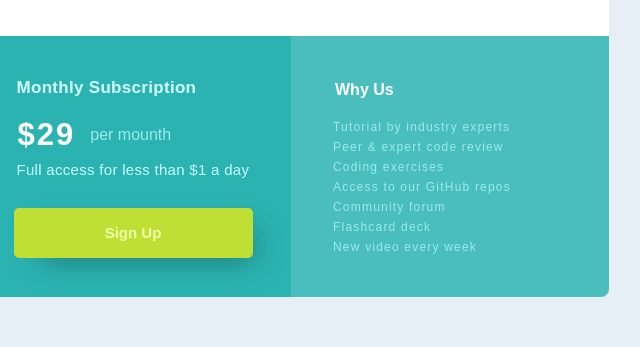
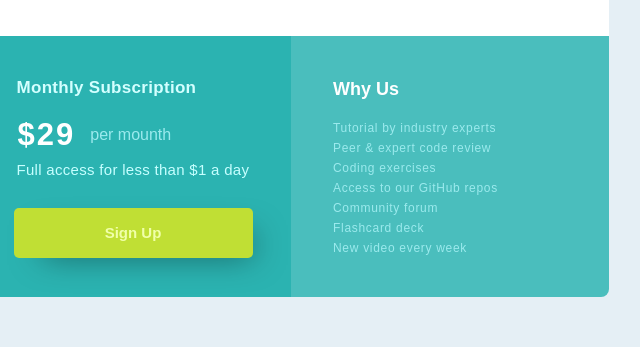
Before and after one commit to vzvanov/single-price-grid-component, a plain HTML site: page index.html in a window 1280 px wide. Shown: the part 343-690 px from the top of the page, 349-989 px from the left. Drawn offline with Linux system fonts and the light colour scheme.

Commit message:
fixed something

```diff
--- a/index.html
+++ b/index.html
@@ -29,7 +29,7 @@
         </section>
         <section class="sub">
           <div class="container">
-            <div class="sub__title">Monthly Subscription</div>
+            <h2 class="sub__title">Monthly Subscription</h2>
             <div class="sub__price">
               <span>$29</span>
               <p>per mounth</p>
@@ -40,7 +40,7 @@
         </section>
         <section class="why">
           <div class="container">
-            <div class="why__title">Why Us</div>
+            <h2 class="why__title">Why Us</h2>
             <p>Tutorial by industry experts</p>
             <p>Peer & expert code review</p>
             <p>Coding exercises</p>
--- a/style.css
+++ b/style.css
@@ -156,6 +156,7 @@
   }
 
   .why__title {
+    font-size: 18px;
     font-weight: var(--fw-bold);
     margin-bottom: 20px;
   }
@@ -170,7 +171,6 @@
 
   footer {
     padding-bottom: 15px;
-    /* padding-top: 5px; */
   }
 
   footer>p {
@@ -253,16 +253,15 @@
     .why {
       border-radius: 0 0 0.5rem;
       flex: 1 0 50%;
-      padding: 45px 0 0 0;
+      padding: 43px 0 0 0;
     }
 
     .why__title {
-      padding-left: 20px;
+      padding-left: 18px;
     }
 
     .why p {
       font-size: 12px;
-      letter-spacing: 1.2px;
       margin-bottom: 4px;
       padding-left: 18px;
     }
```
Also changed, not shown: 1 other file.
